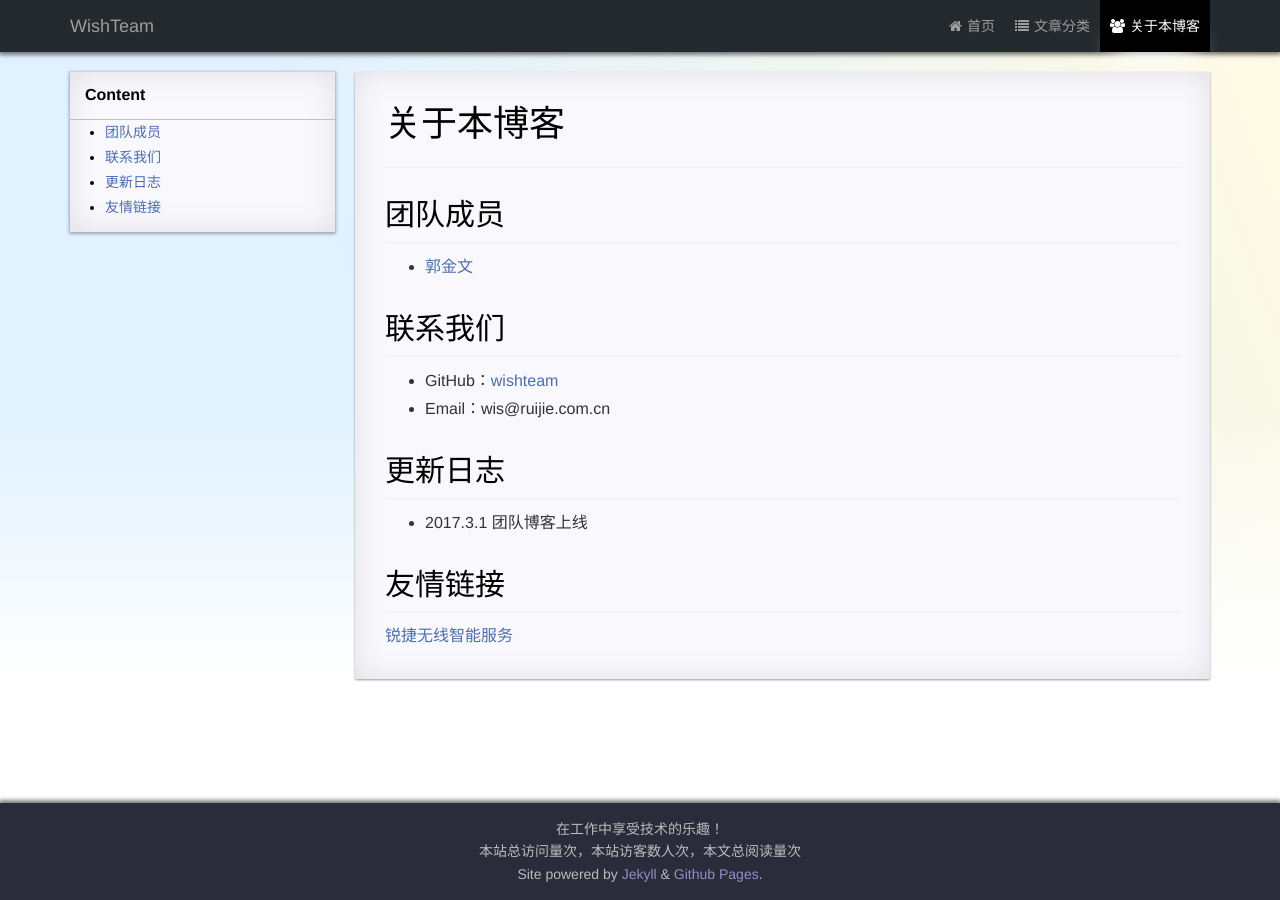
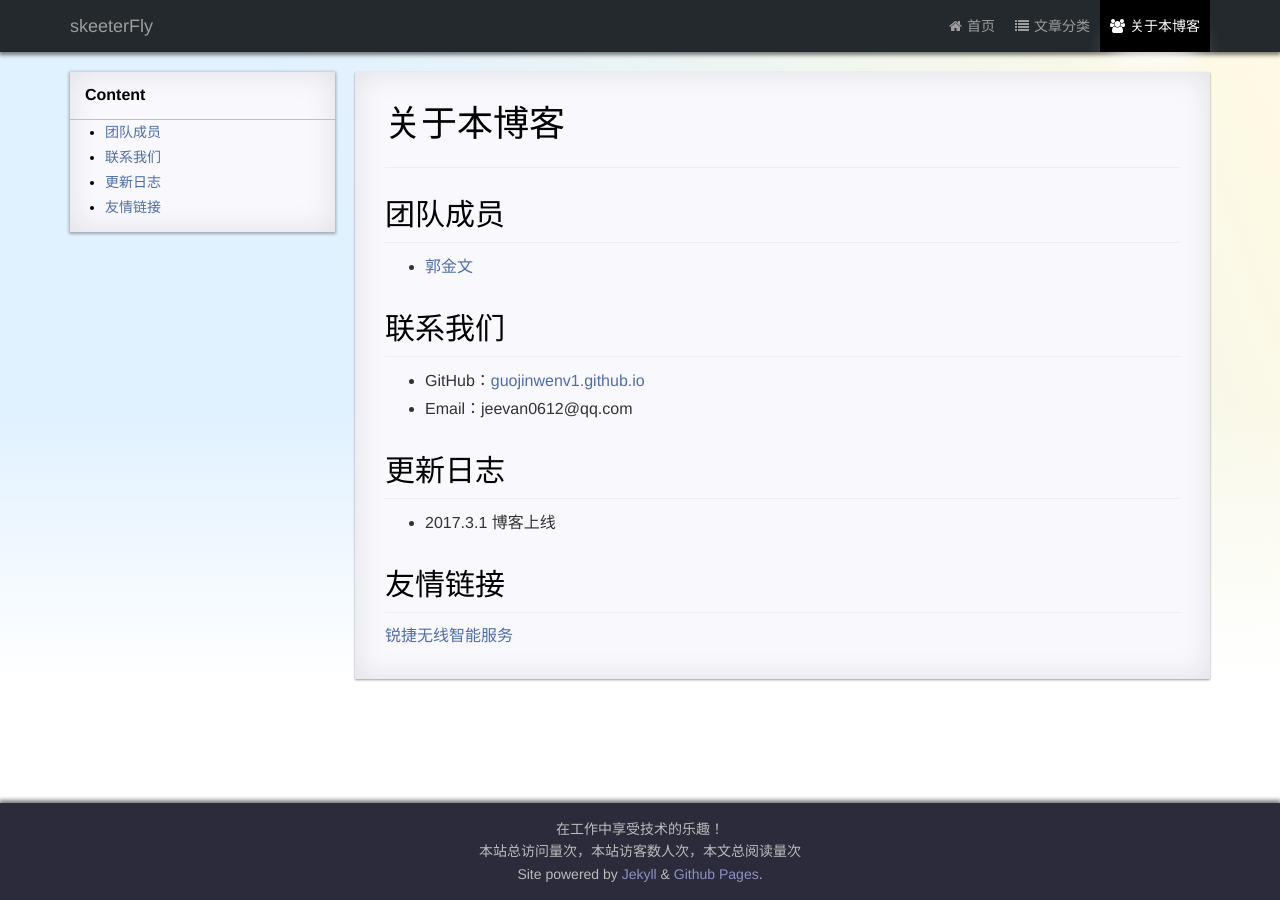
Before and after one commit to skeeterfly/skeeterfly.github.io, a Jekyll site: the page built from page/4about.md, in a window 1280 px wide. Built offline with Jekyll 4.4.1, drawn with Linux system fonts in a browser that asks for light colours; comment, search, counter and statistics services are not loaded; a style sheet for code colours, icons or effects is not loaded.

Commit message:
修改数据记录

```diff
--- a/_config.yml
+++ b/_config.yml
@@ -6,7 +6,7 @@
 # 'jekyll serve'. If you change this file, please restart the server process.
 
 # Site settings
-title: WishTeam
+title: skeeterFly
 brief-intro:
 baseurl: "" # the subpath of your site, e.g. /blog
 url: "https://guojinwenv1.github.io" # the base hostname & protocol for your site
@@ -15,9 +15,9 @@ url: "https://guojinwenv1.github.io" # the base hostname & protocol for your sit
 permalink: /:year/:month/:day/:title/
 
 # other links
-twitter_username: WishTeam
+twitter_username: skeeterFly
 #facebook_username:
-github_username:  WishTeam
+github_username:  skeeterFly
 email: jeevan0612@qq.com
 #weibo_username:
 #zhihu_username:
@@ -30,7 +30,7 @@ description_footer: 在工作中享受技术的乐趣！
 # two ways to comment, only choose one, and use your own short name
 # 两种评论插件，选一个就好了，使用自己的 short_name
 duoshuo_shortname: #wishteam
-disqus_shortname: https-wishteam-github-io
+disqus_shortname: #https-wishteam-github-io
 
 # statistic analysis 统计代码
 # 百度统计 id，将统计代码替换为自己的百度统计id，即
--- a/page/4about.md
+++ b/page/4about.md
@@ -21,12 +21,12 @@ type: page
 </ul>
 ## 联系我们
 
-* GitHub：[wishteam]()
-* Email：wis@ruijie.com.cn
+* GitHub：[guojinwenv1.github.io]()
+* Email：jeevan0612@qq.com
 
 ## 更新日志
 
-* 2017.3.1 团队博客上线
+* 2017.3.1 博客上线
 
 ## 友情链接
 
```
